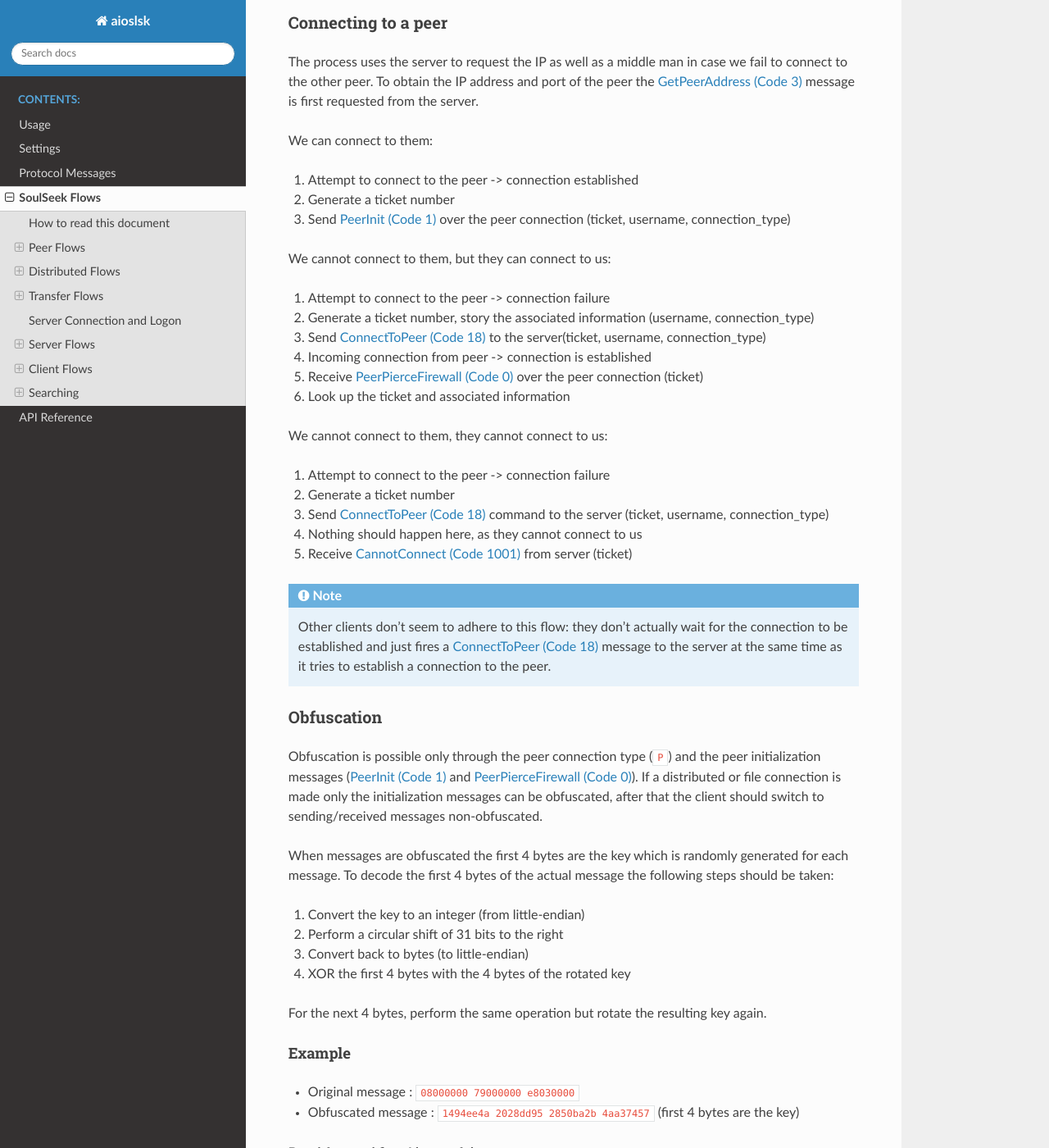
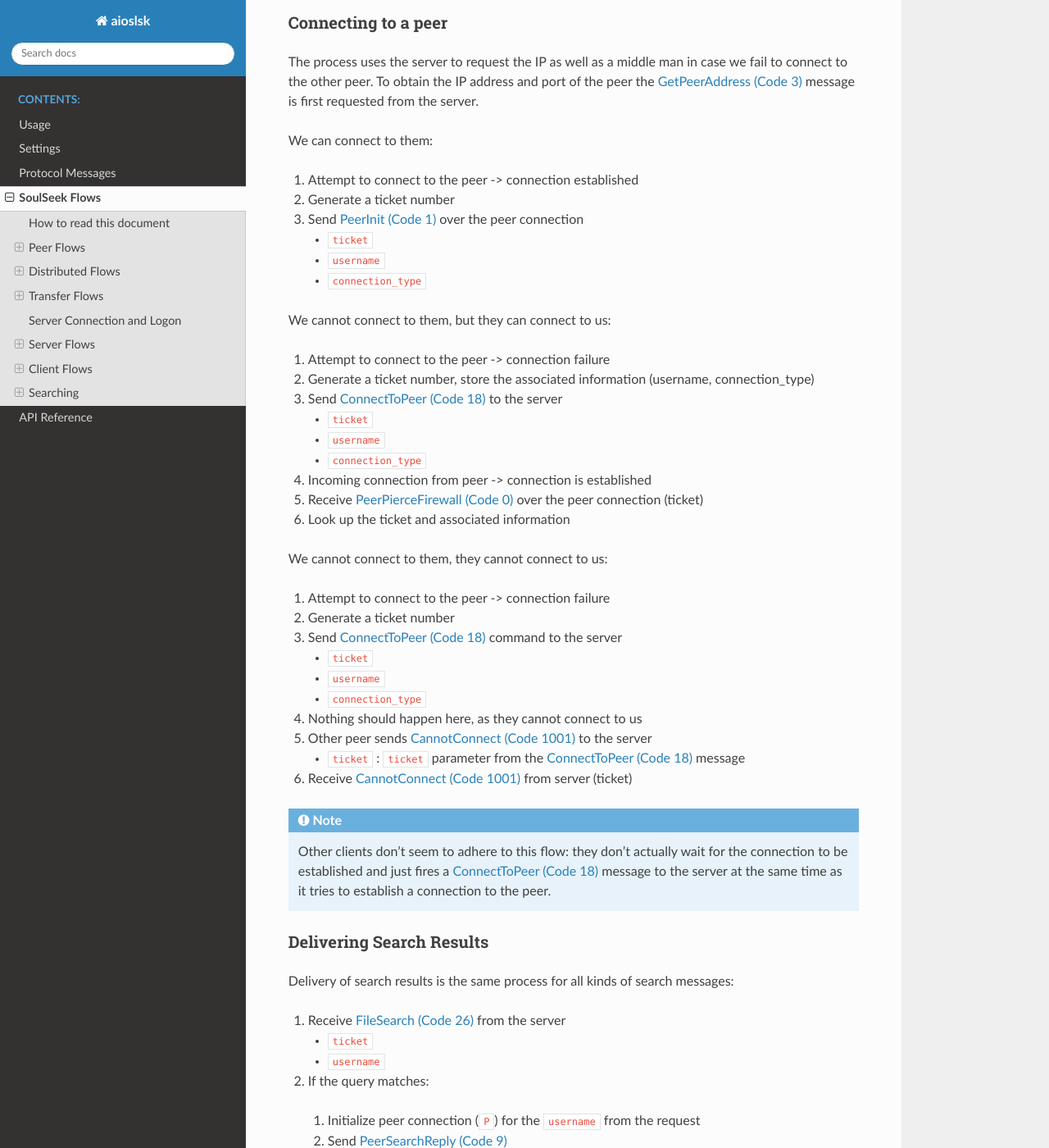
Before and after one commit to JurgenR/aioslsk, a Sphinx documentation site: the page built from docs/source/SOULSEEK.rst, in a window 1280 px wide and 1400 px high, scrolled down 983 px. Shown: the whole window at 82% size. Built offline with Sphinx 7.4.7 and the Read the Docs theme 2.0.0, drawn with Linux system fonts in a browser that asks for light colours; some of the changed text lies outside the part shown.

Commit message:
docs: small improvements

```diff
--- a/docs/source/SOULSEEK.rst
+++ b/docs/source/SOULSEEK.rst
@@ -25,7 +25,7 @@ All peer connections use the TCP protocol. The SoulSeek protocol defines 3 types
 
 To accept connections from incoming peers there should be at least one listening port opened. However newer clients will open two ports: a non-obfuscated and an obfuscated port.
 
-The obfuscated port is not mandatory and is usually just the obfuscated port + 1. Normally any port can be picked, both ports can be made known to the server using the :ref:`SetListenPort` message.
+The obfuscated port is not mandatory and is usually just the obfuscated port + 1. Normally any port can be picked, both ports can be made known to the server using the :ref:`SetListenPort` message. How obfuscation works is described in the :ref:`obfuscation` section
 
 When a peer connection is accepted on the obfuscated port all messaging should be obfuscated with each their own key, this only applies to peer connection though (``P``). Distributed (``D``) and file (``F``) connections are not obfuscated aside from the :ref:`peer-init-messages`.
 
@@ -41,13 +41,22 @@ We can connect to them:
 
 1. Attempt to connect to the peer -> connection established
 2. Generate a ticket number
-3. Send :ref:`PeerInit` over the peer connection (ticket, username, connection_type)
+3. Send :ref:`PeerInit` over the peer connection
+
+   * ``ticket``
+   * ``username``
+   * ``connection_type``
 
 We cannot connect to them, but they can connect to us:
 
 1. Attempt to connect to the peer -> connection failure
-2. Generate a ticket number, story the associated information (username, connection_type)
-3. Send :ref:`ConnectToPeer` to the server(ticket, username, connection_type)
+2. Generate a ticket number, store the associated information (username, connection_type)
+3. Send :ref:`ConnectToPeer` to the server
+
+   * ``ticket``
+   * ``username``
+   * ``connection_type``
+
 4. Incoming connection from peer -> connection is established
 5. Receive :ref:`PeerPierceFirewall` over the peer connection (ticket)
 6. Look up the ticket and associated information
@@ -56,13 +65,43 @@ We cannot connect to them, they cannot connect to us:
 
 1. Attempt to connect to the peer -> connection failure
 2. Generate a ticket number
-3. Send :ref:`ConnectToPeer` command to the server (ticket, username, connection_type)
+3. Send :ref:`ConnectToPeer` command to the server
+
+   * ``ticket``
+   * ``username``
+   * ``connection_type``
+
 4. Nothing should happen here, as they cannot connect to us
-5. Receive :ref:`CannotConnect` from server (ticket)
+5. Other peer sends :ref:`CannotConnect` to the server
+
+   * ``ticket`` : ``ticket`` parameter from the :ref:`ConnectToPeer` message
+
+6. Receive :ref:`CannotConnect` from server (ticket)
 
 .. note::
+
    Other clients don't seem to adhere to this flow: they don't actually wait for the connection to be established and just fires a :ref:`ConnectToPeer` message to the server at the same time as it tries to establish a connection to the peer.
 
+
+Delivering Search Results
+-------------------------
+
+Delivery of search results is the same process for all kinds of search messages:
+
+1. Receive :ref:`FileSearch` from the server
+
+   * ``ticket``
+   * ``username``
+
+2. If the query matches:
+
+  1. Initialize peer connection (``P``) for the ``username`` from the request
+  2. Send :ref:`PeerSearchReply`
+
+     * ``ticket`` from the original search request and query matches
+
+
+.. _obfuscation:
 
 Obfuscation
 -----------
@@ -169,6 +208,29 @@ XOR the third 4 bytes of the message (``4a a3 74 57``) with the rotated key:
 +-----+----+----+----+----+
 |     | e8 | 03 | 00 | 00 |
 +-----+----+----+----+----+
+
+
+Delivering Search Results
+-------------------------
+
+Delivery of search results is the same process for all kinds of search messages:
+
+* :ref:`FileSearch` from the server in case the searcher used :ref:`UserSearch` or :ref:`RoomSearch`
+* :ref:`ServerSearchRequest` from the server in case we are branch root
+* :ref:`DistributedServerSearchRequest`, :ref:`DistributedSearchRequest` from the distributed peer in case we are in the distributed network
+
+1. Receive search request. All messages contain:
+
+   * ``ticket``
+   * ``username``
+   * ``query``
+
+2. If the query matches:
+
+  1. Initialize peer connection (``P``) for the ``username`` from the request
+  2. Send :ref:`PeerSearchReply`
+
+     * ``ticket`` : from the original search request and file data
 
 
 Distributed Flows
```
Also changed, not shown: other parts of docs/source/SOULSEEK.rst (+0 -12 lines).
